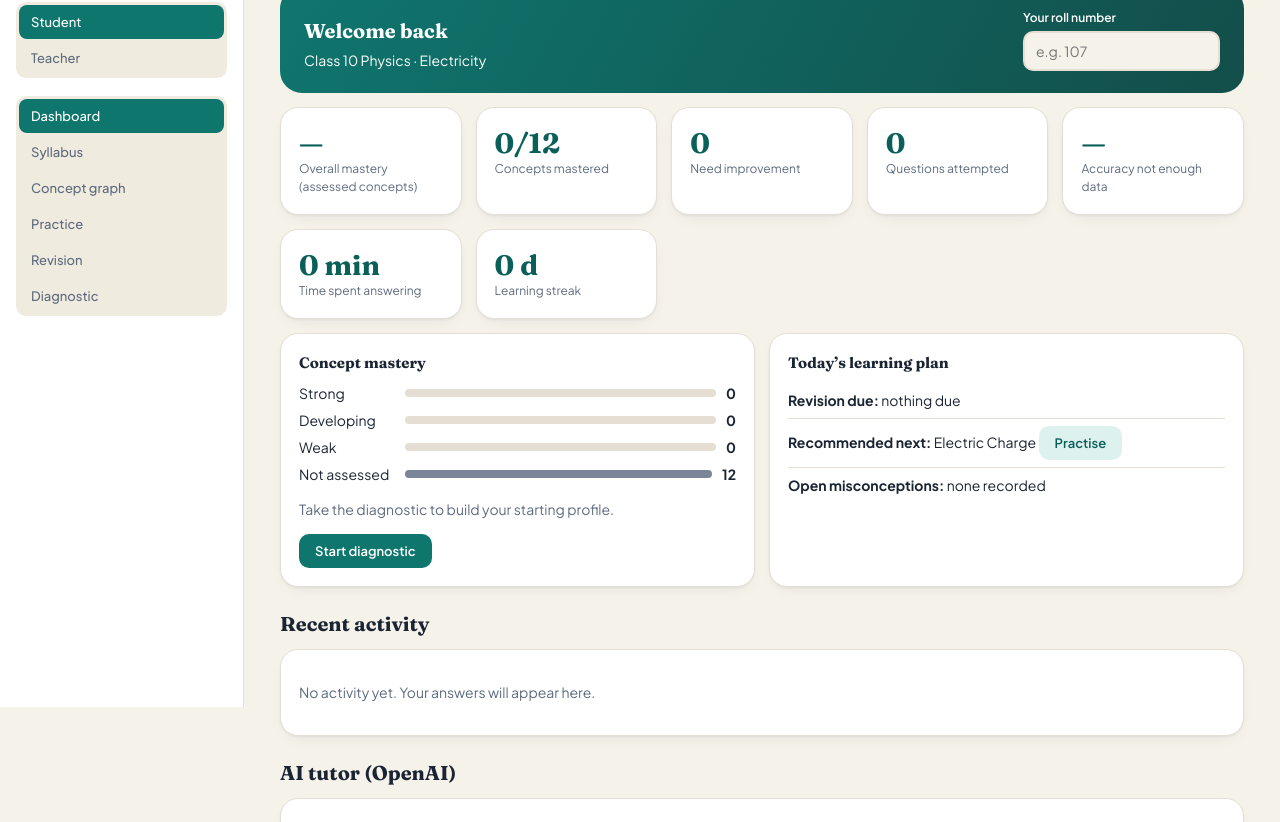
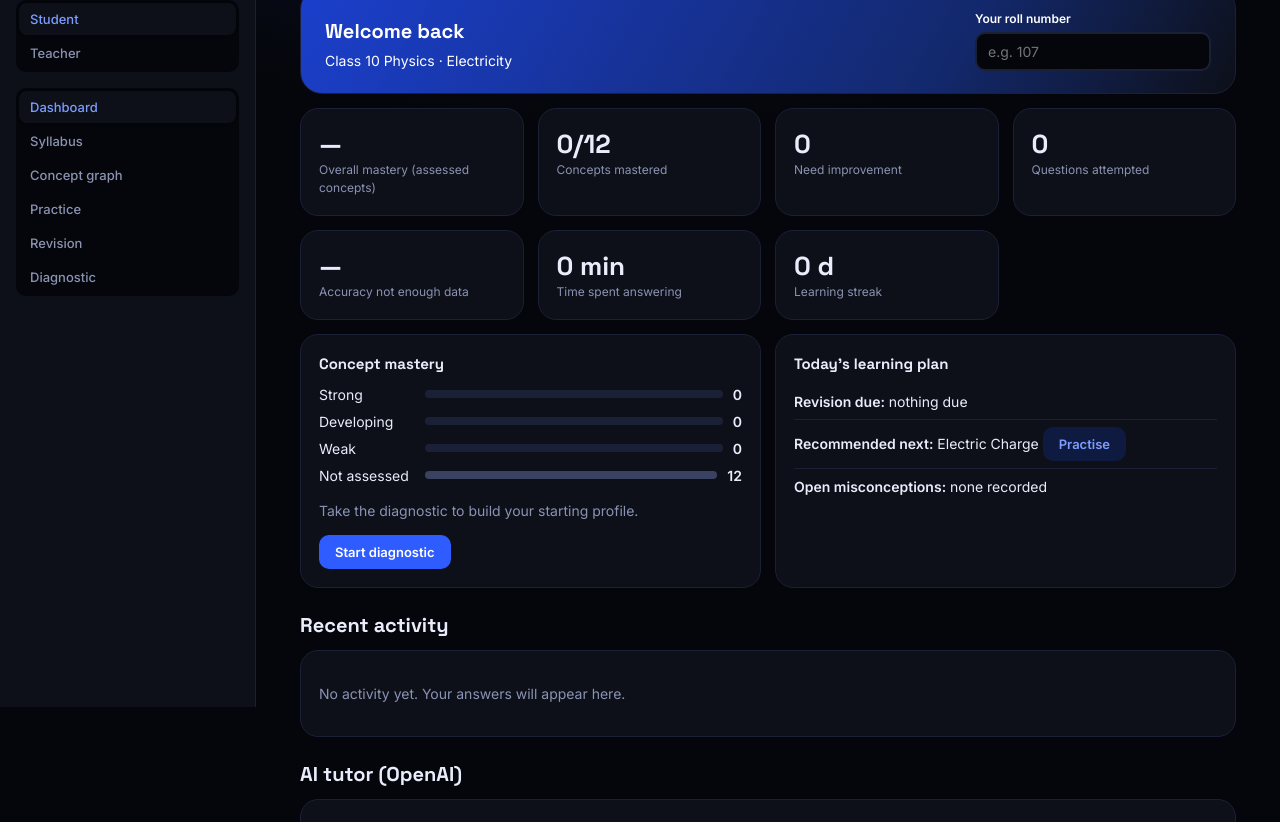
Before and after one commit to Gaushik2008/Edu-tutor, a plain HTML site: page demo/index.html in a window 1280 px wide. Shown: the part 93-915 px from the top of the page. Drawn offline with Linux system fonts and the light colour scheme.

Commit message:
Restore dark cobalt theme; responsive layouts for mobile, laptop, desktop
Co-Authored-By: Claude Sonnet 5.5 <noreply@anthropic.com>
Claude-Session: https://claude.ai/code/session_019Ab82JN4uhbufovqx24NMH

```diff
--- a/demo/index.html
+++ b/demo/index.html
@@ -1,22 +1,22 @@
 <title>AdaptiveLearn AI</title>
 <meta name="claude:viewport-fit-sides" content="cover">
-<link rel="stylesheet" href="https://fonts.googleapis.com/css2?family=Plus+Jakarta+Sans:wght@400;500;600;700&family=Fraunces:opsz,wght@9..144,600;9..144,700&display=swap">
+<link rel="stylesheet" href="https://fonts.googleapis.com/css2?family=Inter:wght@400;500;600&family=Space+Grotesk:wght@500;600;700&display=swap">
 <style>
-/* "Paper & teal": light classroom look. Desktop: fixed left sidebar. Mobile: sticky top bar. Canvas lessons read these variables, keep the names. */
-:root{--bg:#F5F2EA;--card:#FFFFFF;--fg:#1B2433;--muted:#5F6B7E;--line:#E4DFD2;--pri:#0F766E;--sec:#0B5F59;--acc:#E8590C;--ok:#15803D;--warn:#B45309;--bad:#C62828;--grey:#7B8499;--blue:#2563EB;--soft:#DDF1EE;--ink-on:#fff;color-scheme:light;
---fd:'Fraunces',Georgia,serif;--fb:'Plus Jakarta Sans',system-ui,sans-serif}
+/* Midnight black + electric cobalt. Responsive: mobile top bar with scrolling tabs, laptop narrow sidebar, desktop wide sidebar. Canvas lessons read these variables, keep the names. */
+:root{--bg:#05060B;--card:#0D1019;--fg:#E9EDFB;--muted:#8A93B2;--line:#1A2036;--pri:#2F5CFF;--sec:#7C9CFF;--acc:#3FB4FF;--ok:#2FD08A;--warn:#F2B04A;--bad:#FF5C6C;--grey:#394261;--blue:#4C86FF;--soft:#0F1A40;--ink-on:#fff;color-scheme:dark;
+--fd:'Space Grotesk','Inter',system-ui,sans-serif;--fb:'Inter',system-ui,sans-serif}
 *{box-sizing:border-box}
-body{background:var(--bg);color:var(--fg);font:14px/1.5 var(--fb);padding-block:0 40px;padding-left:max(16px,env(safe-area-inset-left,0px));padding-right:max(16px,env(safe-area-inset-right,0px))}
+body{background:radial-gradient(800px 360px at 50% -140px,#12286b66,transparent) no-repeat,var(--bg);color:var(--fg);font:14px/1.5 var(--fb);padding-block:0 40px;padding-left:max(16px,env(safe-area-inset-left,0px));padding-right:max(16px,env(safe-area-inset-right,0px))}
 body::before{content:"";position:fixed;inset:0 0 auto;height:env(safe-area-inset-top,0px);background:var(--card);z-index:10}
 .wrap{max-width:1120px;margin:0 auto}
 h1,h2,h3{font-family:var(--fd);margin:0;text-wrap:balance}
 header{position:sticky;top:env(safe-area-inset-top,0px);z-index:9;background:var(--card);margin:0 calc(-1*max(16px,env(safe-area-inset-left,0px)));padding:10px max(16px,env(safe-area-inset-left,0px));border-bottom:1px solid var(--line)}
 .bar{display:flex;gap:12px;align-items:center;flex-wrap:wrap;max-width:1120px;margin:0 auto}
-.brand{font:700 20px var(--fd);color:var(--sec);margin-right:auto}
+.brand{font:700 18px var(--fd);color:var(--sec);margin-right:auto}
 .brand small{display:block;font:400 11px var(--fb);color:var(--muted)}
-.seg{display:flex;background:#EFEBDF;border-radius:10px;padding:3px;gap:2px;flex-wrap:wrap}
+.seg{display:flex;background:var(--bg);border-radius:10px;padding:3px;gap:2px;flex-wrap:wrap}
 .seg button{border:0;background:none;color:var(--muted);padding:6px 12px;border-radius:8px;font:500 13px var(--fb);cursor:pointer}
-.seg button.on{background:var(--pri);color:#fff}
+.seg button.on{background:var(--card);color:var(--sec);box-shadow:0 1px 3px #0002}
 button:focus-visible,input:focus-visible,textarea:focus-visible{outline:2px solid var(--pri);outline-offset:2px}
 .btn{border:0;background:var(--pri);color:var(--ink-on);padding:9px 16px;border-radius:10px;font:600 13px var(--fb);cursor:pointer}
 .btn.ghost{background:var(--soft);color:var(--sec)}
@@ -25,9 +25,9 @@ button:focus-visible,input:focus-visible,textarea:focus-visible{outline:2px soli
 .grid{display:grid;gap:14px}
 .g4{grid-template-columns:repeat(auto-fit,minmax(150px,1fr))}
 .g2{grid-template-columns:repeat(auto-fit,minmax(300px,1fr))}
-.card{background:var(--card);border:1px solid var(--line);border-radius:18px;padding:18px;min-width:0;box-shadow:0 1px 2px #1b24330d,0 6px 18px -10px #1b243326}
-.stat b{display:block;font:700 28px var(--fd);color:var(--sec)}
-.hero{display:flex;gap:18px;justify-content:space-between;align-items:flex-end;flex-wrap:wrap;background:linear-gradient(120deg,#0F766E,#115E59 60%,#134E4A);color:#fff;border-radius:22px;padding:22px 24px;margin:16px 0 14px}.hero h2,.hero .muted,.hero label{color:#fff}.hero input{width:150px;background:#fff;border-color:#fff;color:#1B2433}
+.card{background:var(--card);border:1px solid var(--line);border-radius:18px;padding:18px;min-width:0;}
+.stat b{display:block;font:700 26px var(--fd)}
+.hero{display:flex;gap:18px;justify-content:space-between;align-items:flex-end;flex-wrap:wrap;background:linear-gradient(120deg,#1B3FCC,#13286b 70%,#0D1019);border:1px solid var(--line);color:#fff;border-radius:22px;padding:22px 24px;margin:16px 0 14px}.hero h2,.hero .muted,.hero label{color:#fff}.hero input{width:150px;background:var(--bg);border-color:#ffffff40;color:var(--fg)}
 .stat span{color:var(--muted);font-size:12px}
 h2{font-size:20px;margin:22px 0 10px}h3{font-size:15px;margin-bottom:8px}
 .pill{display:inline-block;padding:2px 9px;border-radius:99px;font-size:11px;font-weight:600;color:#fff}
@@ -75,14 +75,36 @@ ul.plain li:last-child{border:0}
 .chk{display:inline-flex;align-items:center;gap:6px;margin:0;font-size:12px;color:var(--fg)}
 select{background:var(--bg);color:var(--fg);border:2px solid var(--line);border-radius:8px;padding:6px;font:13px var(--fb)}
 
+/* mobile */
+@media (max-width:979px){
+ .bar{gap:8px}.brand small{display:none}
+ .seg#tabs{flex-wrap:nowrap;overflow-x:auto;max-width:100%;scrollbar-width:none;order:3;width:100%}
+ .seg#tabs button{white-space:nowrap;flex:none}
+}
+@media (max-width:640px){
+ body{font-size:13.5px}h2{font-size:18px}
+ .g4{grid-template-columns:repeat(2,1fr)}.g2{grid-template-columns:1fr}
+ .hero{padding:16px}.hero input{width:100%}.hero>div:last-child{width:100%}
+ .card{padding:14px}.stat b{font-size:22px}
+ .course{padding:12px}.row{gap:8px}
+}
+/* laptop 980-1279: compact sidebar */
 @media (min-width:980px){
- body{padding-left:272px;padding-right:28px}
+ body{padding-left:236px;padding-right:20px}
  body::before{display:none}
- header{position:fixed;left:0;top:0;bottom:0;width:244px;margin:0;padding:22px 16px;border-right:1px solid var(--line);border-bottom:0;overflow-y:auto}
- .bar{flex-direction:column;align-items:stretch;gap:18px;max-width:none}
- .brand{margin:0 0 4px}.seg{flex-direction:column}.seg button{text-align:left;padding:9px 12px}
- .wrap{max-width:1040px;margin:0}
+ header{position:fixed;left:0;top:0;bottom:0;width:212px;margin:0;padding:20px 12px;border-right:1px solid var(--line);border-bottom:0;overflow-y:auto}
+ .bar{flex-direction:column;align-items:stretch;gap:16px;max-width:none}
+ .brand{margin:0}.seg{flex-direction:column}.seg button{text-align:left;padding:8px 11px}
+ .wrap{max-width:none;margin:0}
 }
+/* desktop 1280+: wide sidebar, roomier content */
+@media (min-width:1280px){
+ body{padding-left:292px;padding-right:36px}
+ header{width:256px;padding:26px 16px}
+ .wrap{max-width:1180px;margin:0 auto}
+ .g4{grid-template-columns:repeat(4,1fr)}
+}
+@media (min-width:1700px){.wrap{max-width:1360px}}
 </style>
 <header><div class="bar">
  <div class="brand">AdaptiveLearn AI<small>Learn Smarter. Understand Deeper. Remember Longer.</small></div>
```
Also changed, not shown: demo/index.src.html (+38 -16 lines), docs/index.html (+38 -16 lines), index.html (+38 -16 lines).
